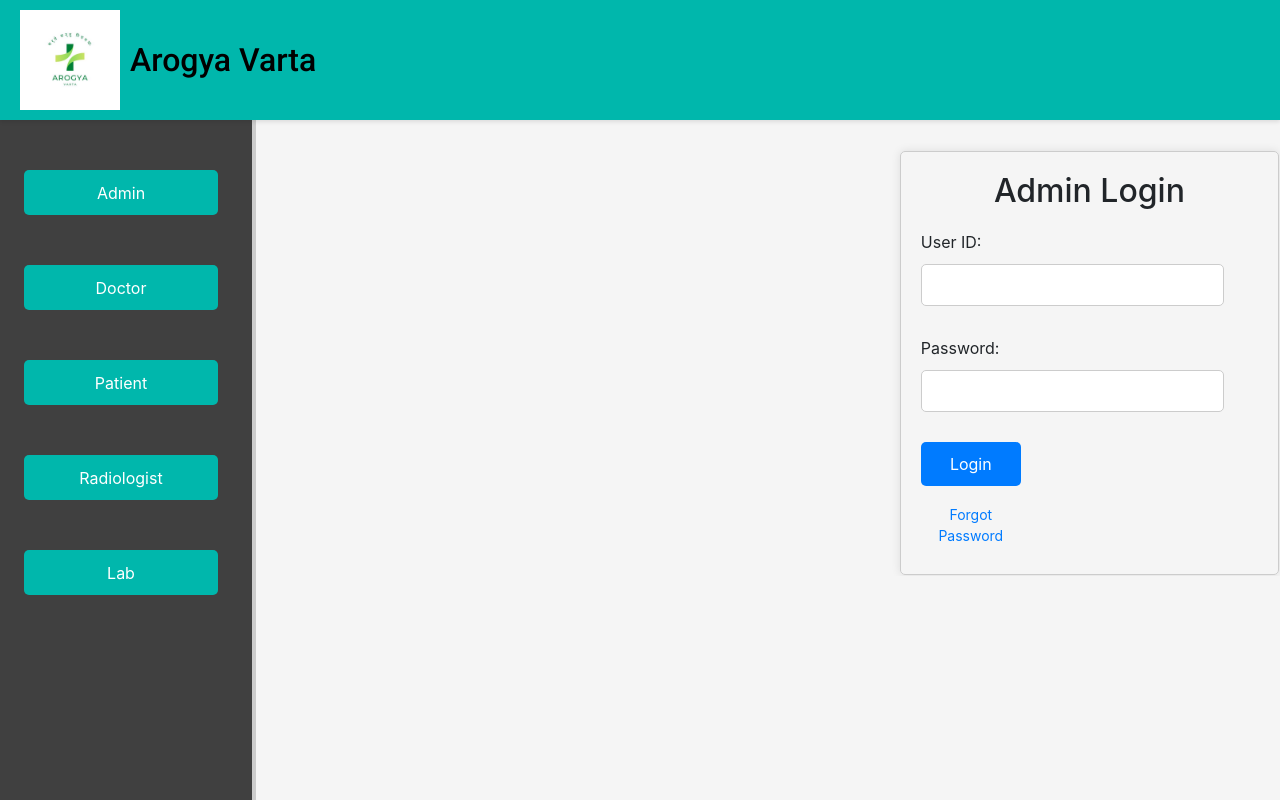
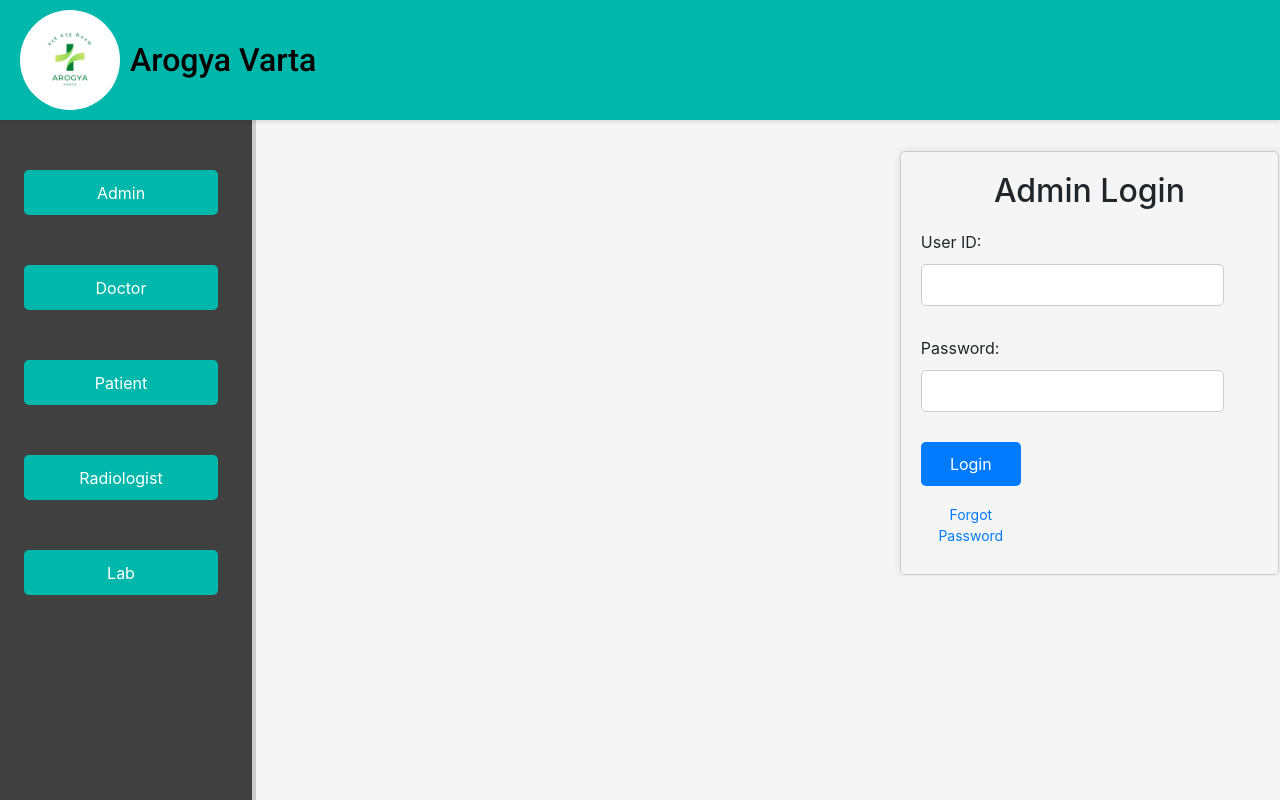
Before and after one commit to The-furious/AVfrontend, a React (Create React App) app in the folder avfrontend/: page / in a window 1280 px wide. Built offline with nearby package versions, Linux system fonts and the light colour scheme; the HTML template or start-up script is replaced by a standard one.

Commit message:
Navbar logo rounded

```diff
--- a/avfrontend/src/components/Navbar/navbar.css
+++ b/avfrontend/src/components/Navbar/navbar.css
@@ -18,9 +18,11 @@
 }
 
 .navbar__logo {
-  width: 100px; /* Adjust as needed */
-  height: auto; /* Ensures aspect ratio is maintained */
-  margin-right: 10px;
+  width: 100px; /* Adjust width and height as needed */
+  height: 100px; /* Adjust width and height as needed */
+  border-radius: 50%; /* Creates a circle */
+  object-fit: cover;
+
 }
 
 .navbar__title {
```
